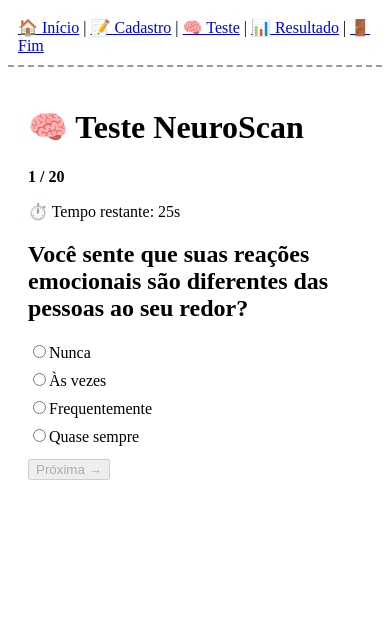
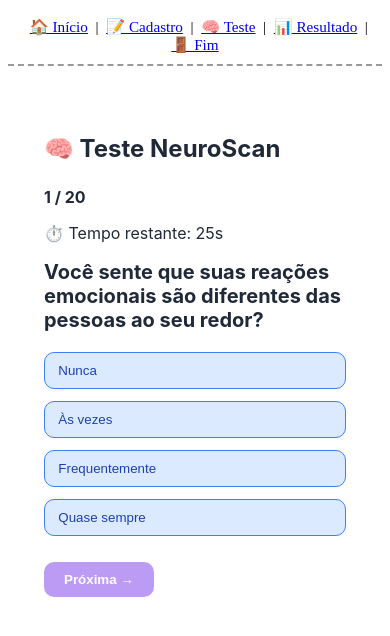
Before and after one commit to GeffyB/neuroscan-mvp, a Next.js app: page /teste in a window 390 px wide. Shown: the top 636 px of the page. Built offline with nearby package versions, Linux system fonts and the light colour scheme.

Commit message:
Refinamento visual completo do MVP (v0.8.0): estilos unificados, responsividade e interface de apresentação

```diff
--- a/src/app/layout.tsx
+++ b/src/app/layout.tsx
@@ -11,12 +11,19 @@ export default function RootLayout({ children }: { children: React.ReactNode })
     <html lang="pt-BR">
       <body>
         {estamosNaBaguncaDoDev && (
-          <nav style={{ padding: "10px", borderBottom: "2px dashed #999" }}>
-            <a href="/">🏠 Início</a> |{" "}
-            <a href="/cadastro">📝 Cadastro</a> |{" "}
-            <a href="/teste">🧠 Teste</a> |{" "}
-            <a href="/resultado">📊 Resultado</a> |{" "}
-            <a href="/fim">🚪 Fim</a>
+          <nav
+            style={{
+              padding: "10px",
+              borderBottom: "2px dashed #999",
+              textAlign: "center",
+              fontSize: "0.95rem",
+            }}
+          >
+            <a href="/" style={{ margin: "0 0.5em" }}>🏠 Início</a>|
+            <a href="/cadastro" style={{ margin: "0 0.5em" }}>📝 Cadastro</a>|
+            <a href="/teste" style={{ margin: "0 0.5em" }}>🧠 Teste</a>|
+            <a href="/resultado" style={{ margin: "0 0.5em" }}>📊 Resultado</a>|
+            <a href="/fim" style={{ margin: "0 0.5em" }}>🚪 Fim</a>
           </nav>
         )}
 
--- a/src/app/teste/page.tsx
+++ b/src/app/teste/page.tsx
@@ -24,7 +24,6 @@ export default function Teste() {
   const [respostaSelecionada, setRespostaSelecionada] = useState<number | null>(null);
   const [podeAvancar, setPodeAvancar] = useState(false);
 
-  // 🔀 Função de sorteio balanceado
   function sortearPerguntas() {
     const idade = avaliado?.idade || 18;
     const faixa = idade < 13 ? "crianca" : idade < 18 ? "adolescente" : "adulto";
@@ -43,7 +42,6 @@ export default function Teste() {
     return selecionadas.sort(() => Math.random() - 0.5);
   }
 
-  // 🔁 Ao carregar a página, sorteia se necessário
   useEffect(() => {
     if (!perguntasSorteadas.length) {
       const sorteadas = sortearPerguntas();
@@ -54,7 +52,6 @@ export default function Teste() {
   const perguntas = perguntasSorteadas;
   const perguntaAtual = perguntas[indiceAtual];
 
-  // ⏱️ Timer reiniciado a cada pergunta
   useEffect(() => {
     if (!perguntaAtual) return;
     setTempoRestante(perguntaAtual.tempo_limite);
@@ -90,35 +87,66 @@ export default function Teste() {
   if (!perguntaAtual) return <p>🔃 Carregando teste...</p>;
 
   return (
-    <div>
-      <h1>🧠 Teste NeuroScan</h1>
+    <div
+      style={{
+        maxWidth: 700,
+        margin: "0 auto",
+        padding: "2em 1em",
+        fontFamily: "'Inter', sans-serif",
+        color: "#1f2937",
+      }}
+    >
+      <h1 style={{ fontSize: "1.5rem", fontWeight: 700, marginBottom: "1em", display: "flex", alignItems: "center", gap: "0.5em" }}>
+        🧠 Teste NeuroScan
+      </h1>
 
-      <p><strong>{indiceAtual + 1} / {perguntas.length}</strong></p>
-      <p>⏱️ Tempo restante: {tempoRestante}s</p>
+      <p style={{ marginBottom: "0.5em" }}><strong>{indiceAtual + 1} / {perguntas.length}</strong></p>
+      <p style={{ marginBottom: "1em" }}>⏱️ Tempo restante: {tempoRestante}s</p>
 
-      <h2>{perguntaAtual.texto}</h2>
+      <h2 style={{ fontSize: "1.25rem", marginBottom: "1em" }}>{perguntaAtual.texto}</h2>
 
-      {perguntaAtual.respostas.map((resposta, index) => (
-        <label key={index} style={{ display: "block", marginTop: "0.5em" }}>
-          <input
-            type="radio"
-            name="resposta"
-            value={resposta.valor}
-            checked={respostaSelecionada === resposta.valor}
+      <div style={{ display: "flex", flexDirection: "column", gap: "0.75em", marginTop: "1em" }}>
+        {perguntaAtual.respostas.map((resposta, index) => (
+          <button
+            key={index}
             disabled={tempoRestante === 0}
-            onChange={() => {
+            onClick={() => {
               setRespostaSelecionada(resposta.valor);
               setPodeAvancar(true);
             }}
-          />
-          {resposta.texto}
-        </label>
-      ))}
+            style={{
+              textAlign: "left",
+              width: "100%",
+              padding: "0.75em 1em",
+              borderRadius: "0.75em",
+              border: "1px solid #3B82F6",
+              backgroundColor: respostaSelecionada === resposta.valor ? "#2563EB" : "#DBEAFE",
+              color: respostaSelecionada === resposta.valor ? "#fff" : "#1E40AF",
+              fontWeight: 500,
+              cursor: "pointer",
+              transition: "background-color 0.2s",
+            }}
+          >
+            {resposta.texto}
+          </button>
+        ))}
+      </div>
 
       <button
         onClick={handleAvancar}
         disabled={!podeAvancar}
-        style={{ marginTop: "1em" }}
+        style={{
+          marginTop: "2em",
+          padding: "0.75em 1.5em",
+          backgroundColor: "#7C3AED",
+          color: "#fff",
+          border: "none",
+          borderRadius: "0.75em",
+          fontWeight: 600,
+          cursor: podeAvancar ? "pointer" : "not-allowed",
+          opacity: podeAvancar ? 1 : 0.5,
+          transition: "background-color 0.2s",
+        }}
       >
         {indiceAtual + 1 === perguntas.length ? "Finalizar Teste" : "Próxima →"}
       </button>
```
Also changed, not shown: src/app/cadastro/page.tsx (+35 -9 lines), src/app/fim/page.tsx (+28 -8 lines), src/app/page.tsx (+19 -8 lines), src/app/resultado/page.tsx (+38 -14 lines), 1 other file (tests, documents, lock files or other folders).
